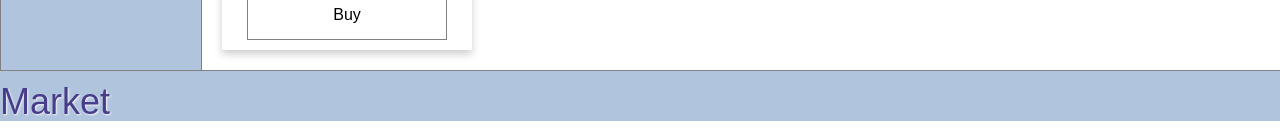
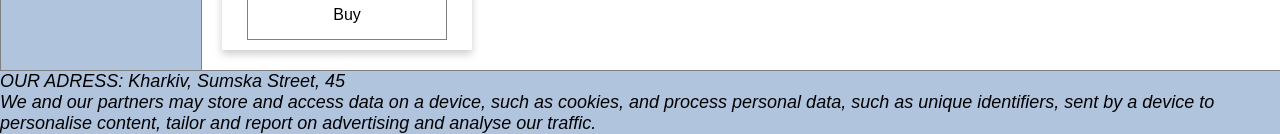
Before and after one commit to EvgeniaOzarovska/Market, a React (Create React App) app: page / in a window 1280 px wide. Shown: the part 863-997 px from the top of the page. Built offline with nearby package versions, Linux system fonts and the light colour scheme; the HTML template or start-up script is replaced by a standard one.

Commit message:
MRK-1: fixing footer, height content block

```diff
--- a/src/App.js
+++ b/src/App.js
@@ -1,6 +1,6 @@
 import { Router as ReactRouter } from 'react-router-dom';
 import { history, Router } from './router';
-import './styles/reset.scss';
+import './styles/reset.scss'
 import './styles/global.scss'
 import { Header } from "./components/Header";
 import { Footer } from "./components/Footer";
--- a/src/components/Footer/Footer.js
+++ b/src/components/Footer/Footer.js
@@ -1,7 +1,10 @@
 import  styles from './Footer.module.scss'
-import { LogoText } from "../LogoText";
 export const Footer = () => {
     return <footer className={styles.footer}>
-        <LogoText/>
+        <p>OUR ADRESS: Kharkiv, Sumska Street, 45</p>
+        <p>We and our partners may store and access data on a device, such as cookies, and process personal data,
+            such as unique identifiers, sent by a device to personalise content,
+            tailor and report on advertising and analyse our traffic.
+        </p>
     </footer>
 }
--- a/src/components/Footer/Footer.module.scss
+++ b/src/components/Footer/Footer.module.scss
@@ -1,8 +1,10 @@
 .footer{
-  //position: fixed;
-  //bottom: 0;
   width: 100%;
-  height: 50px;
   background-color: lightsteelblue;
   border-top: 1px solid grey;
+
+  p{
+    font-size: 18px;
+    font-style: italic;
+  }
 }
--- a/src/components/Header/Header.module.scss
+++ b/src/components/Header/Header.module.scss
@@ -1,5 +1,4 @@
 .header{
-  position: relative;
   height: 90px;
   padding: 5px;
   background-color: lightsteelblue;
--- a/src/components/ItemCard/ItemCard.module.scss
+++ b/src/components/ItemCard/ItemCard.module.scss
@@ -5,7 +5,6 @@
   display: flex;
   flex-direction: column;
   align-items: center;
-  overflow-y: auto;
 
   .card {
     width: 200px;
--- a/src/components/LogoText/LogoText.js
+++ b/src/components/LogoText/LogoText.js
@@ -2,5 +2,5 @@ import styles from './LogoText.module.scss';
 import merge from 'classnames';
 
 export const LogoText = (props) => {
-    return <h1 className={merge(styles.h1, props.className )}>Market</h1>;
+    return <h2 className={merge(styles.h1, props.className )}>Market</h2>;
 };
--- a/src/pages/Home/Home.js
+++ b/src/pages/Home/Home.js
@@ -5,8 +5,8 @@ import { Category } from '../../components/Category';
 import { ItemCard } from '../../components/ItemCard';
 import styles from './Home.module.scss';
 import { Search } from '../../components/Search';
-import { Page } from "../../components/Page";
-import { Button } from "../../components/Button";
+import { Page } from '../../components/Page';
+import { Button } from '../../components/Button';
 
 
 export const Home = () => {
@@ -36,7 +36,7 @@ export const Home = () => {
     });
   };
   return (
-    <div className={styles.container} withSidebar={true}>
+    <main className={styles.container}>
         <Sidebar>
           {renderCategory()}
         </Sidebar>
@@ -47,6 +47,6 @@ export const Home = () => {
         </div>
         <div className={styles.product_block}>{renderData()}</div>
     </Page>
-    </div>
+    </main>
   );
 };
--- a/src/pages/Home/Home.module.scss
+++ b/src/pages/Home/Home.module.scss
@@ -7,7 +7,6 @@
     display: flex;
     flex-direction: row;
   }
-
 
   .product_block {
     justify-items: center;
--- a/src/styles/global.scss
+++ b/src/styles/global.scss
@@ -1,3 +1,13 @@
-#root{
-  width: 100% !important;
+html,
+body,
+#root {
+  min-width: 320px !important;
+  width: 100%;
+  height: 100%;
 }
+
+#root {
+  position: relative;
+  display: flex;
+  flex-direction: column;
+}
```
